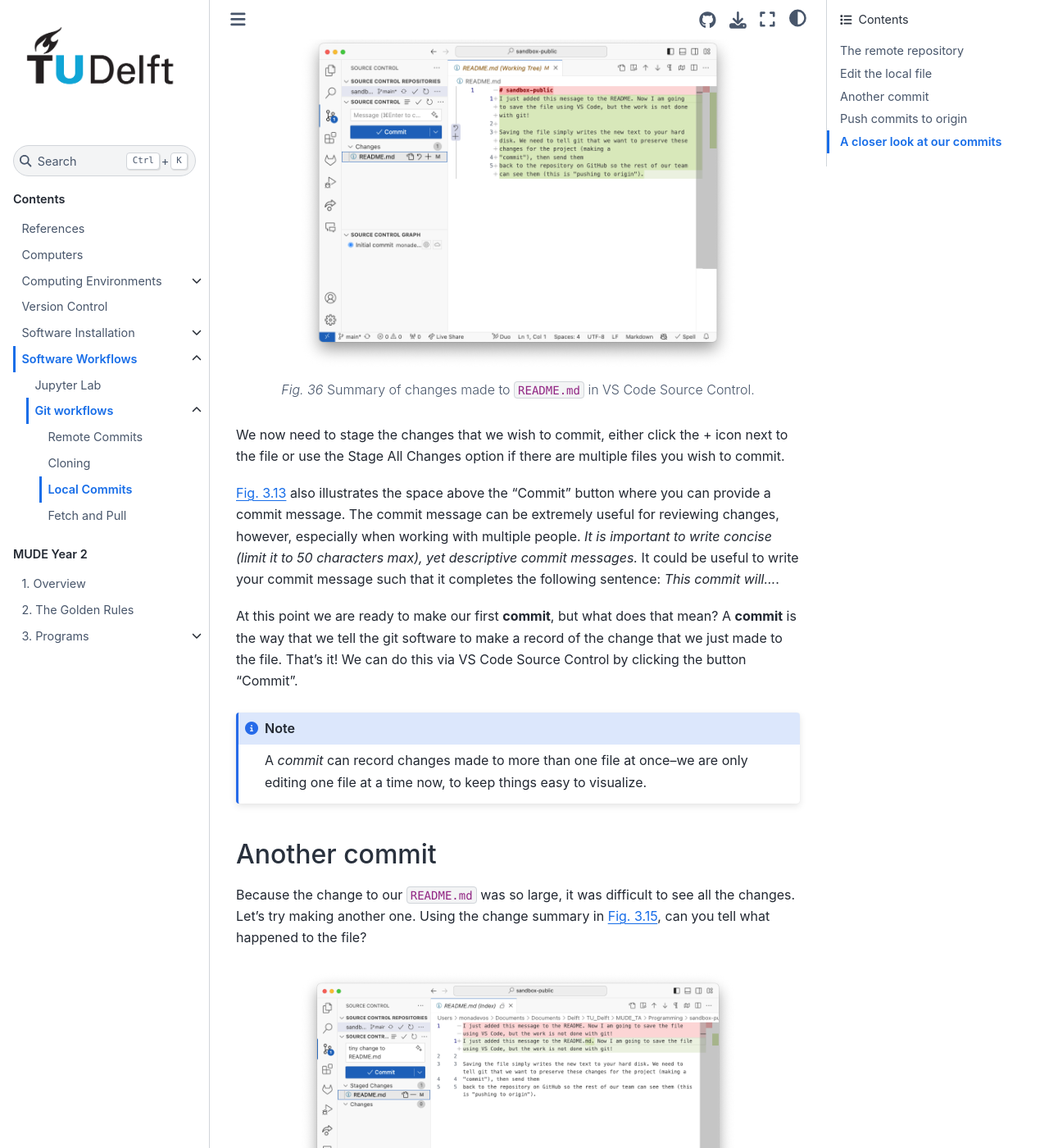
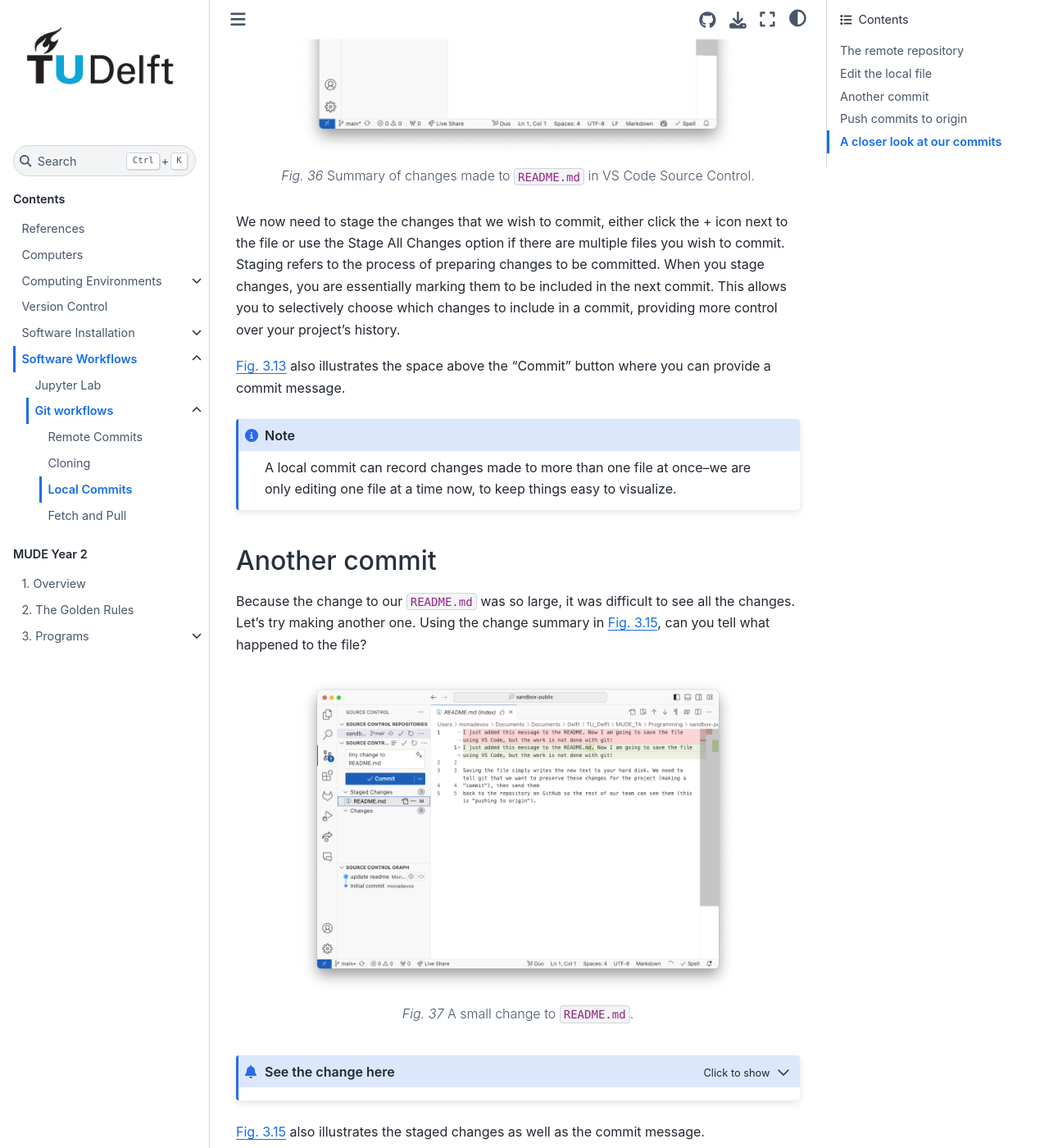
Before and after one commit to TeachBooks/learn-programming, a Jupyter Book: the page built from book/workflows/git/commits_local.md, in a window 1280 px wide and 1400 px high, scrolled down 2212 px. Shown: the whole window at 82% size. Built offline with Jupyter Book 1.0.4 settings and Sphinx 7.4.7 and the Sphinx Book theme 1.1.4, drawn with Linux system fonts in a browser that asks for light colours; comment, search, counter and statistics services are not loaded; some of the changed text lies outside the part shown.

Commit message:
Made it more generic

````diff
--- a/book/workflows/git/commits_local.md
+++ b/book/workflows/git/commits_local.md
@@ -2,16 +2,9 @@
 
 Now that we have learned how to clone a repository, we will find out how to make changes to it and record by making **commits**.
 
-% not sure if this note is necessary, and thus if i should put my own name and repo
-```{note}
-The examples in this page will be illustrated using an arbitrary public repository set up by a MUDE TA on GitHub called [sandbox-public](https://github.com/monadevos/sandbox-public/). You can follow along by creating your own repository in your GitHub, then cloning it to your computer (i.e., making a _local_ repository, as we learned in the previous section).
-
-If you create your own repository, keep the box checked to initialize with a `README.md` file, which will look identical to that in the examples below.
-```
-
 ## The remote repository
 
-We begin by identifying the repository on which we would like to work, in this case sandbox-public; the starting condition is visible in {numref}`commit1` after cloning and opening your repository (see previous page). We can see that it began as a completely empty repository, except for the default README.md file that GitHub creates automatically.
+We begin by identifying the repository on which we would like to work, in this case `sandbox-public`; the starting condition is visible in {numref}`commit1` after cloning and opening your repository (see previous page). We can see that it began as a completely empty repository, except for the default README.md file that GitHub creates automatically.
 
 ```{figure} images/commit1.png
 ---
@@ -48,14 +41,12 @@
 ---
 Summary of changes made to `README.md` in VS Code Source Control.
 ```
-We now need to stage the changes that we wish to commit, either click the + icon next to the file or use the Stage All Changes option if there are multiple files you wish to commit.
+We now need to stage the changes that we wish to commit, either click the + icon next to the file or use the Stage All Changes option if there are multiple files you wish to commit. Staging refers to the process of preparing changes to be committed. When you stage changes, you are essentially marking them to be included in the next commit. This allows you to selectively choose which changes to include in a commit, providing more control over your project's history.
 
-{numref}`commit3` also illustrates the space above the "Commit" button where you can provide a commit message. The commit message can be extremely useful for reviewing changes, however, especially when working with multiple people. *It is important to write concise (limit it to 50 characters max), yet descriptive commit messages.* It could be useful to write your commit message such that it completes the following sentence: _This commit will..._.
-
-At this point we are ready to make our first **commit**, but what does that mean? A **commit** is the way that we tell the git software to make a record of the change that we just made to the file. That's it! We can do this via VS Code Source Control by clicking the button "Commit".
+{numref}`commit3` also illustrates the space above the "Commit" button where you can provide a commit message.
 
 ```{note}
-A _commit_ can record changes made to more than one file at once--we are only editing one file at a time now, to keep things easy to visualize.
+A local commit can record changes made to more than one file at once--we are only editing one file at a time now, to keep things easy to visualize.
 ```
 
 ## Another commit
````
Also changed, not shown: book/workflows/git/cloning.md (+7 -19 lines), book/workflows/git/commits_remote.md (+3 -9 lines), book/workflows/git/fetch_pull.md (+1 -1 lines).
